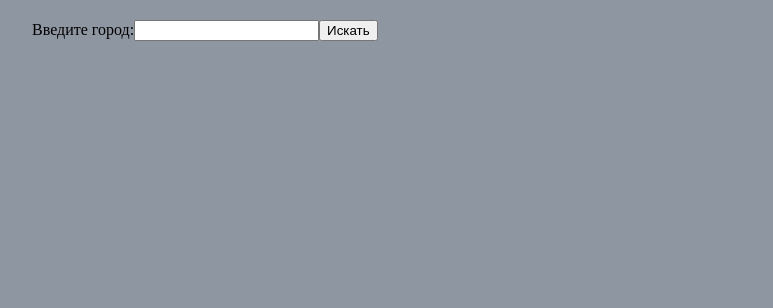
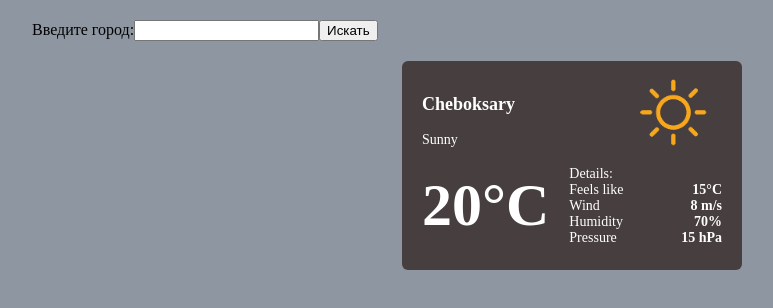
Before and after one commit to i-shakshin/weather-app, a React (Create React App) app: page / in a window 1280 px wide. Shown: the top 308 px of the page, without its empty margins (68-841 px from the left). Built offline with nearby package versions, Linux system fonts and the light colour scheme.

Commit message:
added CurrentWeather component

```diff
--- a/src/App.jsx
+++ b/src/App.jsx
@@ -1,5 +1,6 @@
 import React, { useEffect, useState } from "react";
 import Search from "./components/search/Search";
+import CurrentWeather from "./components/current-weather/CurrentWeather";
 import "./App.css";
 
 function App() {
@@ -11,6 +12,7 @@ function App() {
     <>
       <div className="container">
         <Search onSearchCity={handleOnSearchCity} />
+        <CurrentWeather />
       </div>
     </>
   );
--- /dev/null
+++ b/src/components/current-weather/CurrentWeather.css
@@ -0,0 +1,56 @@
+.weather {
+  width: 300px;
+  border-radius: 6px;
+  color: #fff;
+  background-color: #463e3efa;
+  margin: 20px auto 0 auto;
+  padding: 0 20px 20px 20px;
+}
+
+.top,
+.bottom {
+  display: flex;
+  justify-content: space-between;
+  align-items: center;
+}
+
+.city {
+  font-weight: 600;
+  font-size: 18px;
+}
+
+.weather-description {
+  font-weight: 400;
+  font-size: 14px;
+  line-height: 1;
+  margin: 0;
+}
+
+.weather-icon {
+  width: 100px;
+}
+
+.temperature {
+  font-weight: 600;
+  font-size: 60px;
+  margin: 10px 0;
+}
+
+.details {
+  width: 100%;
+  padding-left: 20px;
+}
+
+.parameter-row {
+  display: flex;
+  justify-content: space-between;
+}
+
+.parameter-label {
+  font-size: 14px;
+}
+
+.parameter-value {
+  font-weight: 600;
+  font-size: 14px;
+}
--- /dev/null
+++ b/src/components/current-weather/CurrentWeather.jsx
@@ -0,0 +1,41 @@
+import "./CurrentWeather.css";
+
+const CurrentWeather = () => {
+  return (
+    <div className="weather">
+      <div className="top">
+        <div>
+          <p className="city">Cheboksary</p>
+          <p className="weather-description">Sunny</p>
+        </div>
+        <img alt="weather" className="weather-icon" src="icons/01d.png" />
+      </div>
+      <div className="bottom">
+        <p className="temperature">20°C</p>
+        <div className="details">
+          <div className="parameter-row">
+            <span className="parameter-label">Details:</span>
+          </div>
+          <div className="parameter-row">
+            <span className="parameter-label">Feels like</span>
+            <span className="parameter-value">15°C</span>
+          </div>
+          <div className="parameter-row">
+            <span className="parameter-label">Wind</span>
+            <span className="parameter-value">8 m/s</span>
+          </div>
+          <div className="parameter-row">
+            <span className="parameter-label">Humidity</span>
+            <span className="parameter-value">70%</span>
+          </div>
+          <div className="parameter-row">
+            <span className="parameter-label">Pressure</span>
+            <span className="parameter-value">15 hPa</span>
+          </div>
+        </div>
+      </div>
+    </div>
+  );
+};
+
+export default CurrentWeather;
```
